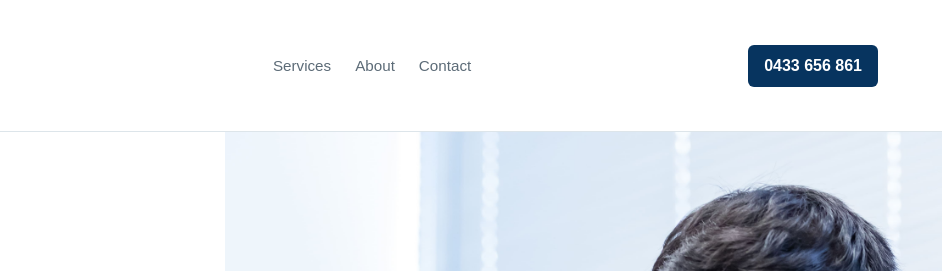
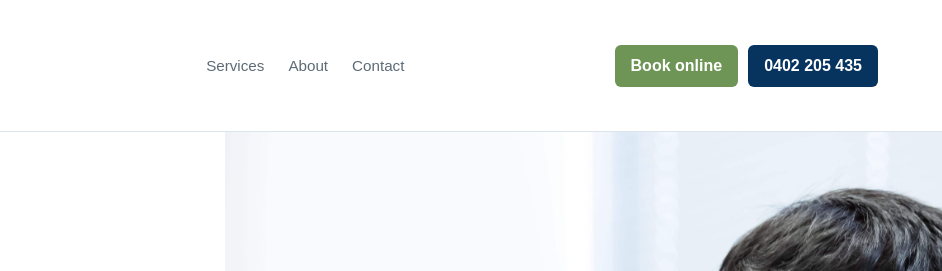
Before and after one commit to hglee0703-blip/hornsbychiropractor, a plain HTML site: page index.html in a window 1280 px wide. Shown: the top 271 px of the page, 338-1280 px from the left. Drawn offline with Linux system fonts and the light colour scheme.

Commit message:
Update booking contact and hero image

```diff
--- a/index.html
+++ b/index.html
@@ -20,7 +20,10 @@
         <a href="#about">About</a>
         <a href="#contact">Contact</a>
       </nav>
-      <a class="header-call" href="tel:+61433656861">0433 656 861</a>
+      <div class="header-actions">
+        <a class="header-book" href="https://hornsby-chiropractor.au4.cliniko.com/bookings">Book online</a>
+        <a class="header-call" href="tel:+61402205435">0402 205 435</a>
+      </div>
     </header>
 
     <main>
@@ -33,13 +36,14 @@
             headaches, posture concerns, and movement-related discomfort.
           </p>
           <div class="hero-actions">
-            <a class="button" href="tel:+61433656861">Call now</a>
+            <a class="button" href="https://hornsby-chiropractor.au4.cliniko.com/bookings">Book online</a>
+            <a class="button button-secondary" href="tel:+61402205435">Call now</a>
             <a class="button button-secondary" href="#contact">Clinic details</a>
           </div>
         </div>
         <div class="hero-image">
           <img
-            src="assets/hero-treatment.jpg"
+            src="assets/hero-treatment-wide.jpg"
             alt="Chiropractor providing treatment in a bright Hornsby clinic room"
           >
         </div>
@@ -119,7 +123,7 @@
           <p class="eyebrow">Contact</p>
           <h2>Book an appointment</h2>
           <p>
-            Call the clinic or email to arrange a suitable time.
+            Book online, call the clinic, or email to arrange a suitable time.
           </p>
         </div>
         <div class="contact-list">
@@ -129,7 +133,11 @@
           </p>
           <p>
             <span>Phone</span>
-            <a href="tel:+61433656861">0433 656 861</a>
+            <a href="tel:+61402205435">0402 205 435</a>
+          </p>
+          <p>
+            <span>Online booking</span>
+            <a href="https://hornsby-chiropractor.au4.cliniko.com/bookings">Book through Cliniko</a>
           </p>
           <p>
             <span>Email</span>
@@ -139,7 +147,7 @@
       </section>
     </main>
 
-    <a class="mobile-call" href="tel:+61433656861">Call 0433 656 861</a>
+    <a class="mobile-call" href="https://hornsby-chiropractor.au4.cliniko.com/bookings">Book online</a>
 
     <footer>
       <p>&copy; 2026 Hornsby Chiropractor. All rights reserved.</p>
--- a/styles.css
+++ b/styles.css
@@ -64,23 +64,39 @@ nav {
 }
 
 nav a,
+.header-book,
 .header-call,
 .button,
 .mobile-call {
   text-decoration: none;
 }
 
+.header-actions {
+  display: flex;
+  align-items: center;
+  gap: 10px;
+}
+
+.header-book,
 .header-call {
   display: inline-flex;
   align-items: center;
   justify-content: center;
   min-height: 42px;
   padding: 0 16px;
-  color: #ffffff;
-  background: var(--navy);
   border-radius: 6px;
   font-weight: 700;
   white-space: nowrap;
+}
+
+.header-book {
+  color: #ffffff;
+  background: var(--accent);
+}
+
+.header-call {
+  color: #ffffff;
+  background: var(--navy);
 }
 
 .hero {
@@ -341,7 +357,7 @@ footer p {
     width: min(218px, 58vw);
   }
 
-  .header-call {
+  .header-actions {
     display: none;
   }
 
```
Also changed, not shown: assets/hero-treatment-wide.jpg (added), assets/hero-treatment.jpg (deleted).
